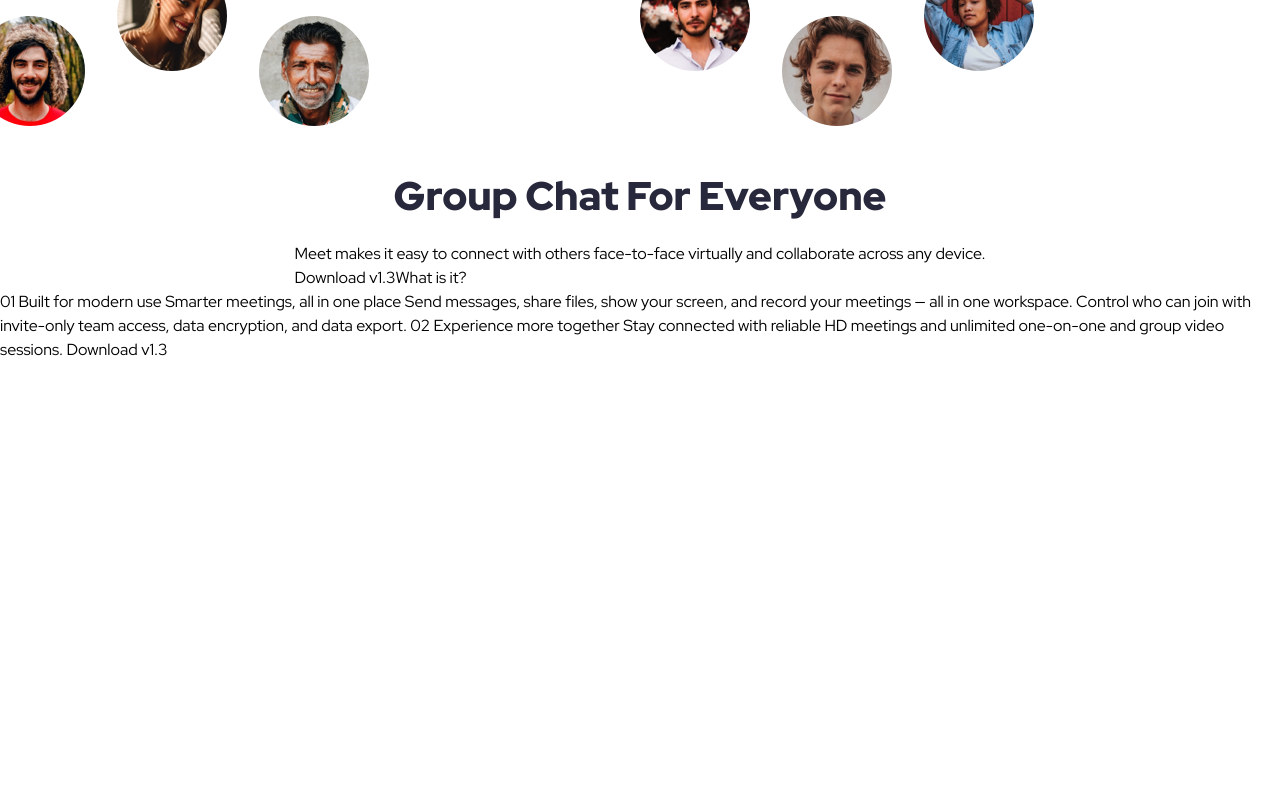
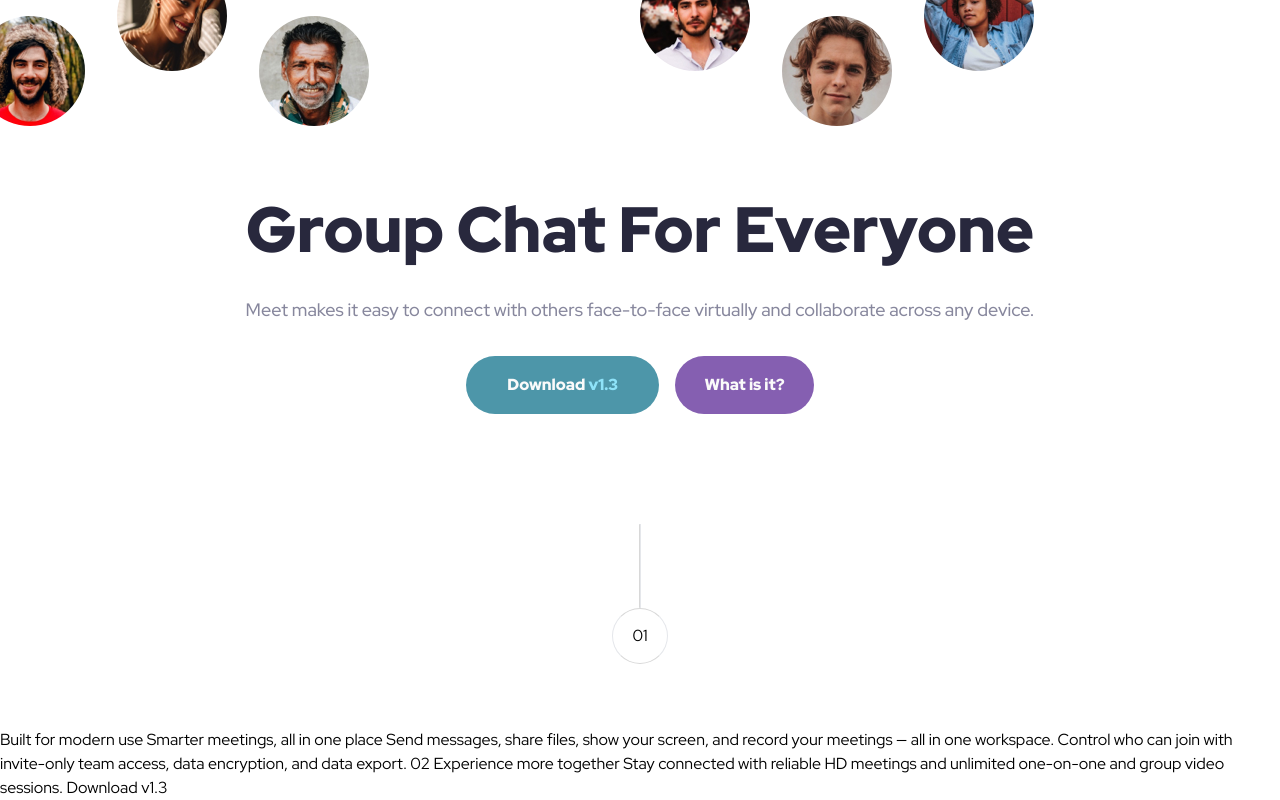
Before and after one commit to flaviare1s/meet-landing-page, a React (Vite) app: page / in a window 1280 px wide. Shown: the part 345-1145 px from the top of the page. Before the commit the page ends 800 px from the top, so only its background shows below. Built offline with nearby package versions, Linux system fonts and the light colour scheme.

Commit message:
Creating components and working on their styles

```diff
--- a/src/App.jsx
+++ b/src/App.jsx
@@ -3,6 +3,7 @@ import { HeroComponent } from './components/HeroComponent/HeroComponent'
 import { HeroImagesLeft } from './components/HeroImagesComponents/HeroImagesLeft'
 import { HeroImagesRight } from './components/HeroImagesComponents/HeroImagesRight'
 import { LogoComponent } from './components/LogoComponent/Logo.Component'
+import { NumberComponent } from './components/NumberComponent/NumberComponent'
 
 export function App() {
 
@@ -16,12 +17,15 @@ export function App() {
         <div className='col-span-1'>< HeroImagesRight /></div>
         <div className='col-span-2 flex justify-center'>< HeroComponent /></div>
       </div>
+      <div>
+        < NumberComponent />
+      </div>
 
 
 
 
 
-      01
+
       Built for modern use
 
       Smarter meetings, all in one place
--- a/src/components/HeroComponent/HeroComponent.jsx
+++ b/src/components/HeroComponent/HeroComponent.jsx
@@ -1,10 +1,12 @@
 export const HeroComponent = () => {
   return (
-    <div className="px-6 mt-12">
-        <h1 className="text-dark font-black text-[40px] leading-[44px] text-center mb-6">Group Chat For Everyone</h1>
-        <p> Meet makes it easy to connect with others face-to-face virtually and collaborate across any device.</p>
-        <button>Download v1.3</button>
-        <button> What is it?</button>
+    <div className="px-6 mt-12 md:px-[215px] md:mt-[72px]">
+        <h1 className="text-dark font-black text-[40px] leading-[44px] text-center mb-6 xl:mb-[34px] md:text-5xl md:leading-[48px] xl:text-[64px] xl:leading-[64px]">Group Chat For Everyone</h1>
+        <p className="text-grey text-base font-medium text-center leading-[26px] xl:text-lg mb-8"> Meet makes it easy to connect with others face-to-face virtually and collaborate across any device.</p>
+        <div className="flex flex-col justify-center items-center gap-4 md:flex-row mb-[80px] md:mb-[117px] xl:mb-[110px]">
+            <button className="w-[193px] h-[58px] bg-green rounded-[29px] text-light font-black hover:bg-[#71C0D4]">Download <span className="text-light_blue">v1.3</span></button>
+            <button className="w-[139px] h-[58px] bg-dark_purple rounded-[29px] text-light font-black hover:bg-[#B18BDD]"> What is it?</button>
+        </div>
     </div>
   )
 }
--- /dev/null
+++ b/src/components/NumberComponent/NumberComponent.jsx
@@ -0,0 +1,10 @@
+export const NumberComponent = () => {
+  return (
+    <div className="flex flex-col justify-center items-center m-auto">
+        <div className="h-[84px] border border-l-light_grey"/>
+        <div className="h-14 w-14 border border-y-light_grey rounded-full flex justify-center items-center mb-16">
+            <p>01</p>
+        </div>
+    </div>
+  )
+}
--- a/tailwind.config.js
+++ b/tailwind.config.js
@@ -17,6 +17,7 @@ export default {
         light_blue: '#8FE3F9',
         light_purple: '#D9B8FF',
         light: '#FAFAFA',
+        light_grey: '#D8D8D8',
       }
     },
   },
```
